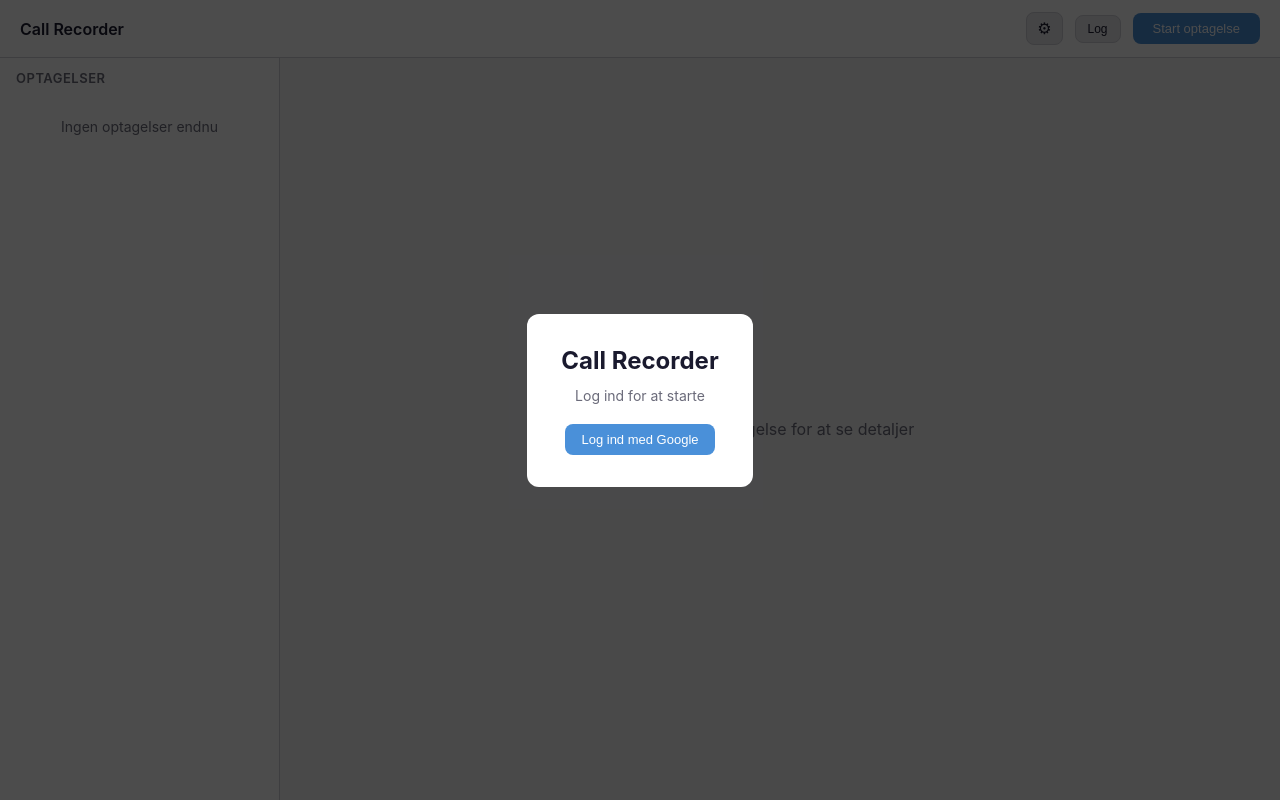
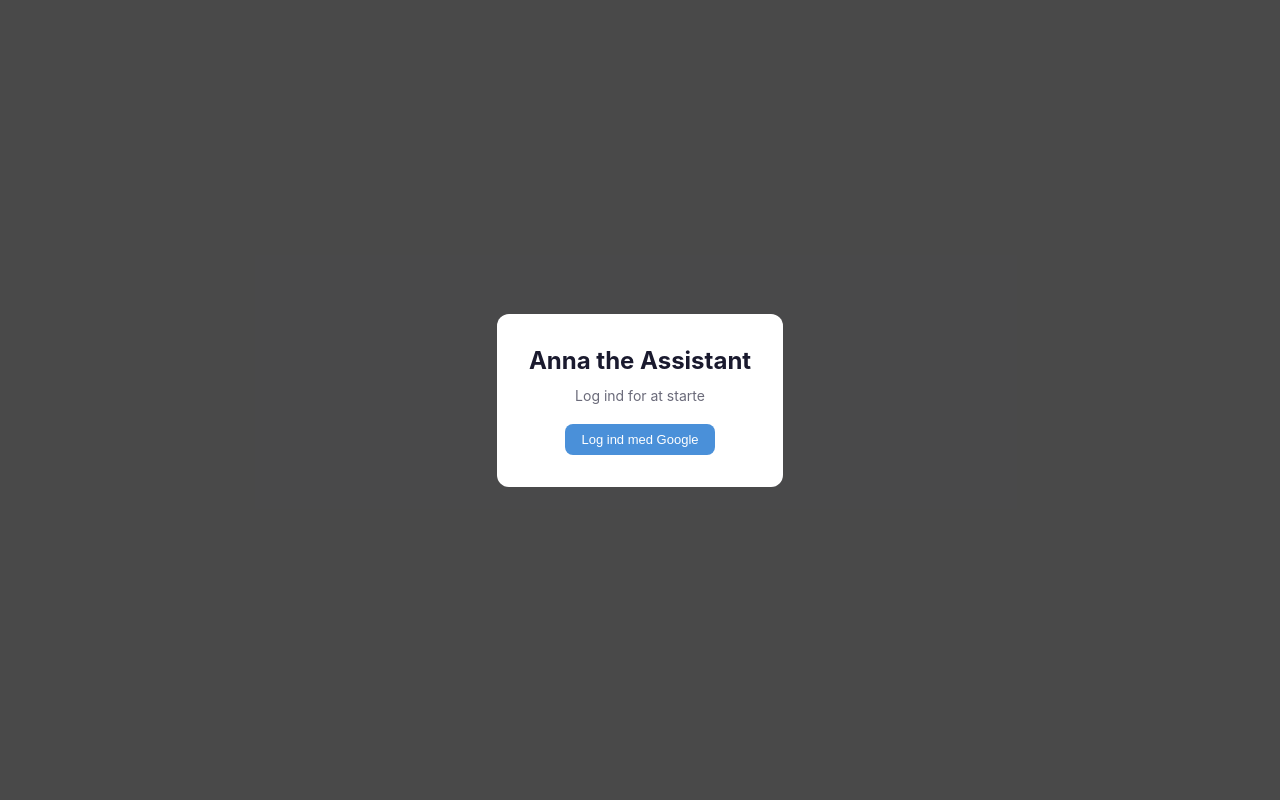
Before and after one commit to holion/call-recorder, a website built with Vite: page index.html in a window 1280 px wide. Built offline with nearby package versions, Linux system fonts and the light colour scheme; some packages are replaced by stand-ins of ours; no server answers.

Commit message:
Rename app to Anna the Assistant in HTML and comment out recording UI

```diff
--- a/index.html
+++ b/index.html
@@ -4,7 +4,7 @@
     <meta charset="UTF-8" />
     <link rel="stylesheet" href="/src/styles.css" />
     <meta name="viewport" content="width=device-width, initial-scale=1.0" />
-    <title>Call Recorder</title>
+    <title>Anna the Assistant</title>
     <script type="module" src="/src/main.ts" defer></script>
   </head>
 
@@ -29,7 +29,7 @@
       <!-- Auth overlay -->
       <div id="auth-overlay" class="overlay">
         <div class="overlay-content">
-          <h2>Call Recorder</h2>
+          <h2>Anna the Assistant</h2>
           <p>Log ind for at starte</p>
           <button id="login-btn" class="btn btn-primary">Log ind med Google</button>
           <p id="auth-error" class="auth-error hidden"></p>
@@ -105,7 +105,7 @@
       <!-- Main layout -->
       <div class="layout">
         <!-- Header -->
-        <header class="header">
+        <!-- <header class="header">
           <h1>Call Recorder</h1>
           <div class="header-actions">
             <div id="recording-indicator" class="recording-indicator hidden">
@@ -116,20 +116,20 @@
             <button id="log-btn" class="btn btn-secondary btn-log" title="Vis log">Log</button>
             <button id="record-btn" class="btn btn-record">Start optagelse</button>
           </div>
-        </header>
+        </header> -->
 
         <!-- Content -->
         <div class="content">
           <!-- Left: Recording list -->
-          <aside class="sidebar">
+          <!-- <aside class="sidebar">
             <h2>Optagelser</h2>
             <div id="recordings-list" class="recordings-list">
               <p class="empty-state">Ingen optagelser endnu</p>
             </div>
-          </aside>
+          </aside> -->
 
           <!-- Right: Detail view -->
-          <main class="detail">
+          <!-- <main class="detail">
             <div id="detail-empty" class="detail-empty">
               <p>Vælg en optagelse for at se detaljer</p>
             </div>
@@ -160,7 +160,7 @@
                 <button id="delete-btn" class="btn btn-danger">Slet optagelse</button>
               </div>
             </div>
-          </main>
+          </main> -->
         </div>
       </div>
     </div>
```
